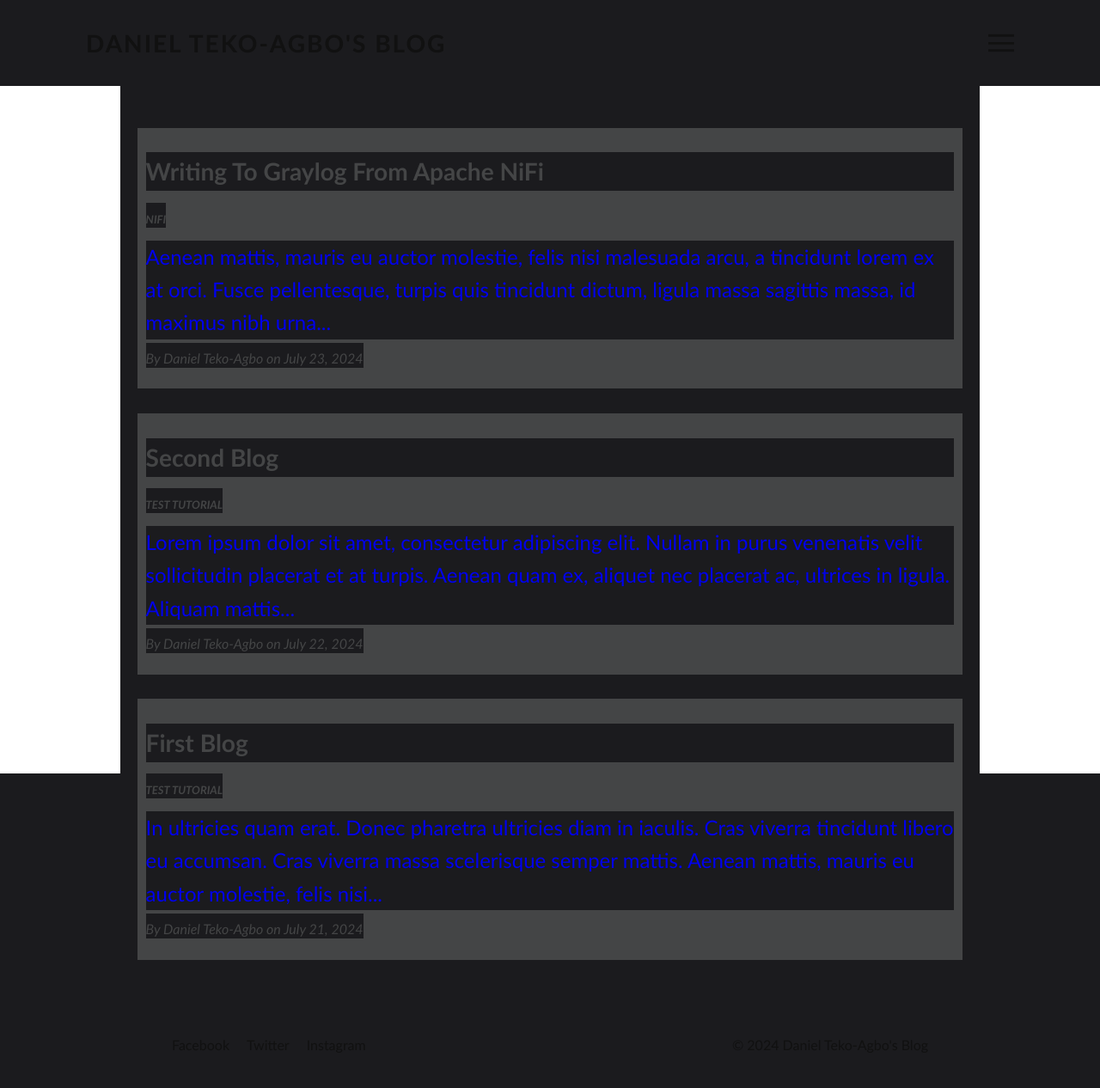
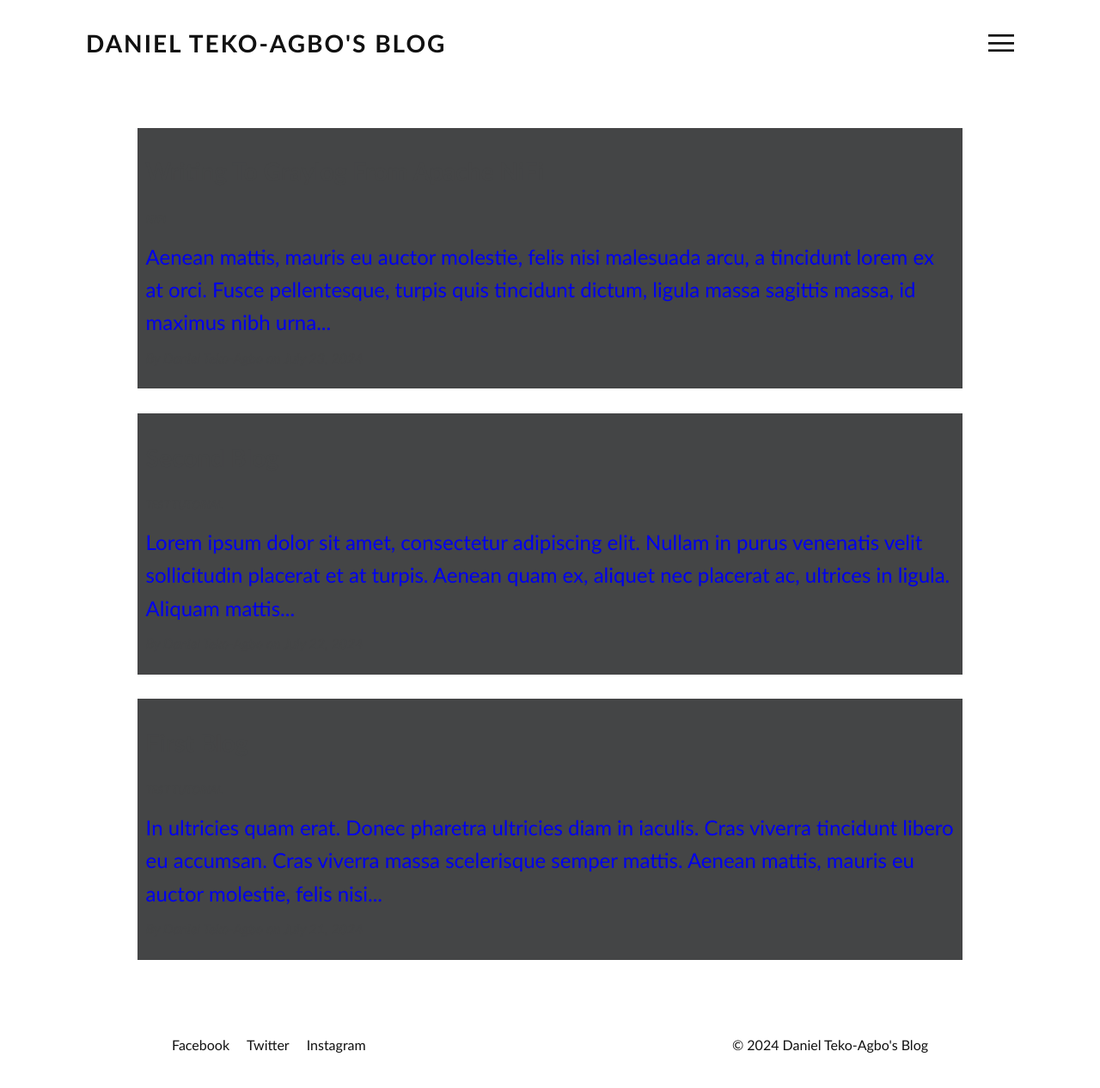
Before and after one commit to DanielTeko-Agbo/blog, a Jekyll site: the page built from index.md, in a window 1280 px wide. Shown: the whole page at 86% size. Built offline with Jekyll 4.4.1, drawn with Linux system fonts in a browser that asks for light colours.

Commit message:
Modified Styling

```diff
--- a/assets/css/style.css
+++ b/assets/css/style.css
@@ -4,7 +4,6 @@
 	padding: 0;
 	box-sizing: border-box;
   	font-family: Gill Sans, sans-serif;
-	background-color: rgb(27, 27, 30);
 }
 body
 {
@@ -241,7 +240,7 @@ section header .toggle.active
 .page-item:hover {
   box-shadow: 0 34px 32px -33px rgba(0, 0, 0, .18);
   transform: translate(0px, -3px);
-  background-color: aqua;
+  background-color: rgb(0, 115, 255);
 }
 .post-item {
 	margin: 3% 0;
@@ -258,15 +257,16 @@ section header .toggle.active
 	color: rgb(68, 69, 70);
 }
 .post-heading:hover{
-	color: aqua;
+	color: rgb(0, 115, 255);
 }
 .post-excerpt{
+	color: rgb(68, 69, 70);
 	margin: 1% 0;
 	font-style: italic;
-    font-size: medium;
+    font-size: small;
 }
 .post-excerpt:hover{
-	color: aqua;
+	color: rgb(0, 115, 255);
 }
 .post-tags{
 	text-transform: uppercase;
```
